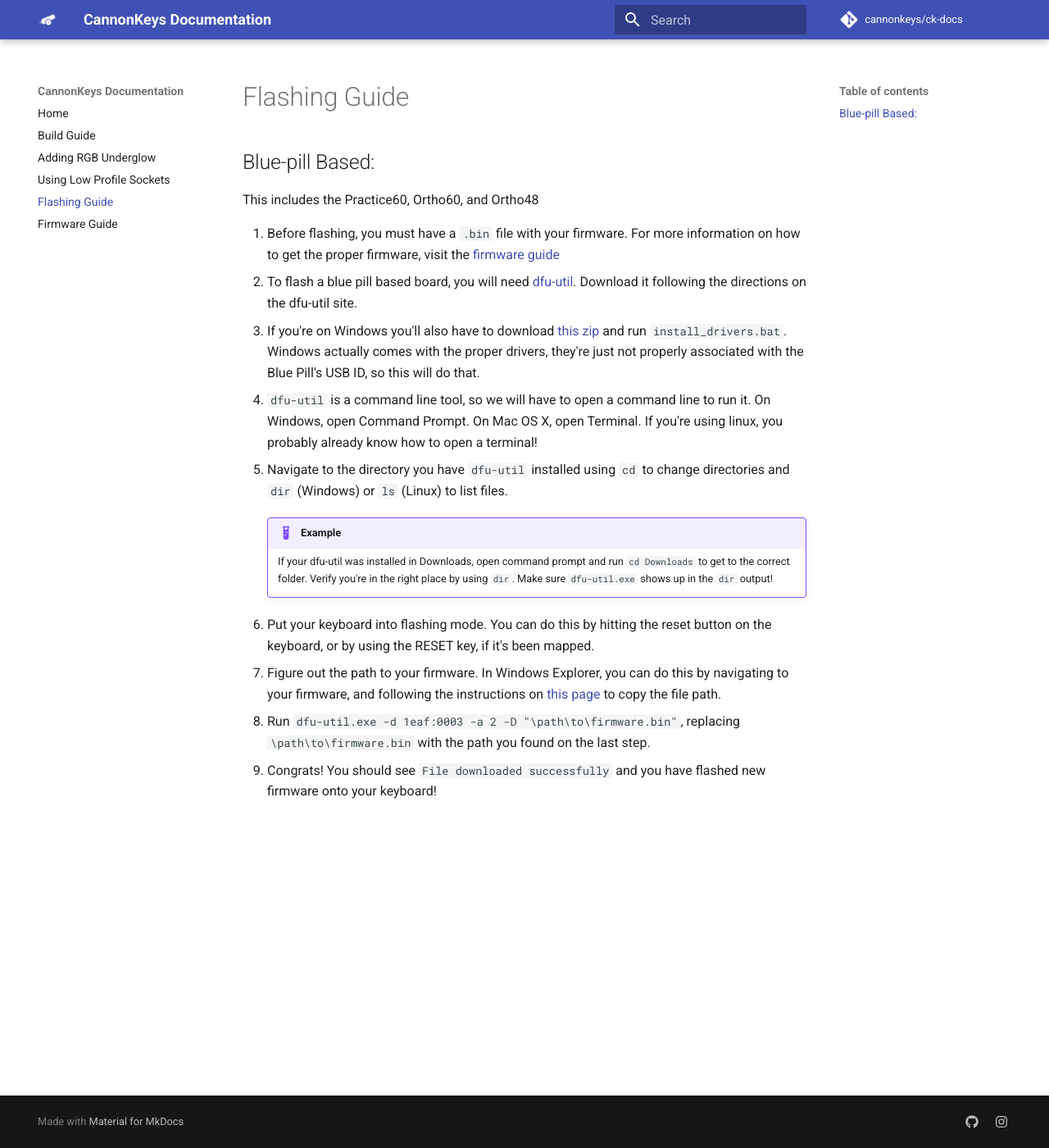
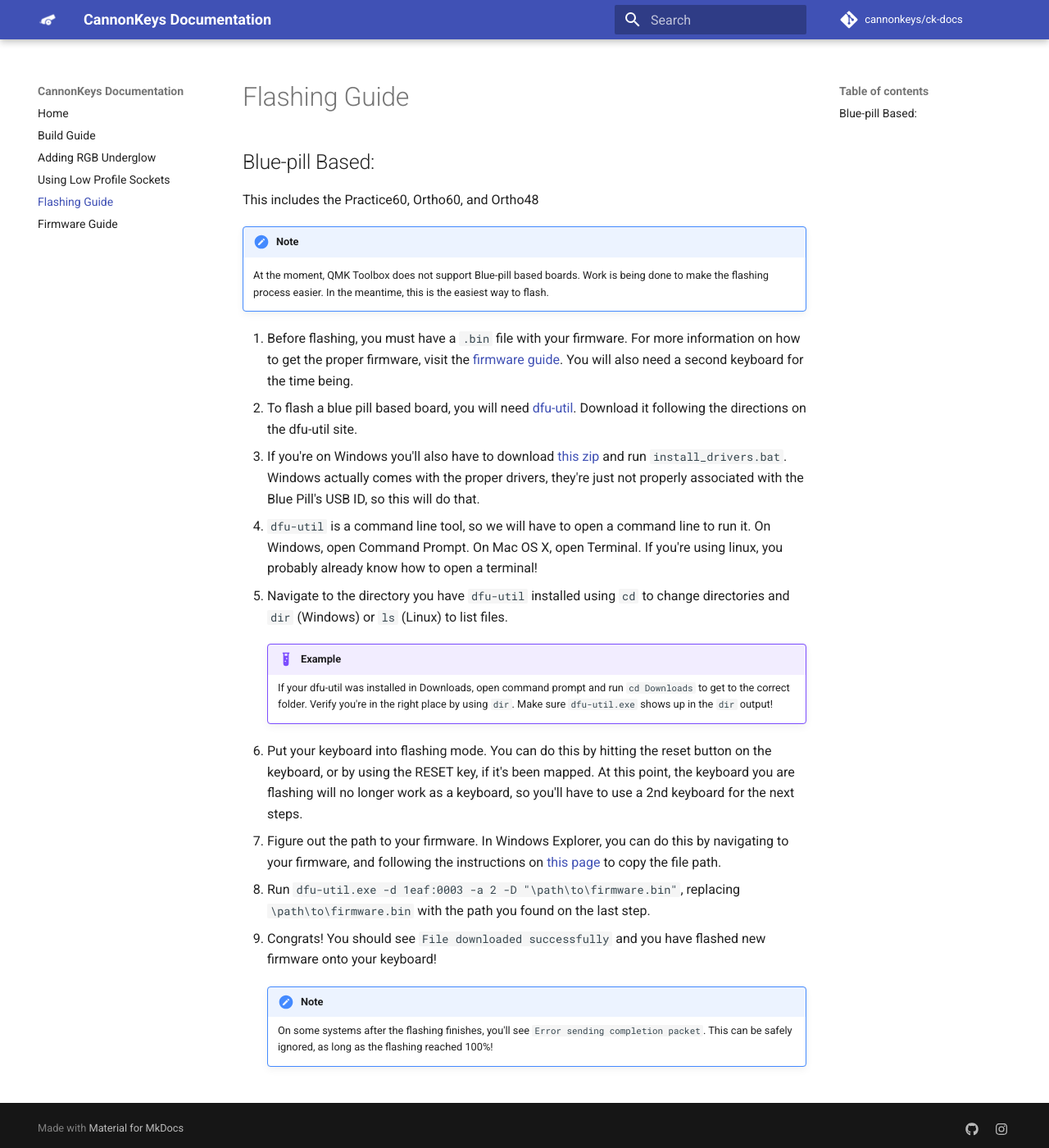
Before and after one commit to cannonkeys/ck-docs, an MkDocs documentation site: the page built from docs/flashing.md, in a window 1280 px wide and 1400 px high. Shown: the whole window at 82% size. Built offline with MkDocs 1.6.1 and Material for MkDocs 9.7.7, drawn with Linux system fonts in a browser that asks for light colours; comment, search, counter and statistics services are not loaded.

Commit message:
Update flashing guide with some caveats

```diff
--- a/docs/flashing.md
+++ b/docs/flashing.md
@@ -3,7 +3,11 @@
 ## Blue-pill Based:
 This includes the Practice60, Ortho60, and Ortho48
 
- 1. Before flashing, you must have a `.bin` file with your firmware. For more information on how to get the proper firmware, visit the [firmware guide](firmware.md)
+!!! Note
+    At the moment, QMK Toolbox does not support Blue-pill based boards. Work is being done to make the flashing process easier.
+    In the meantime, this is the easiest way to flash.
+
+ 1. Before flashing, you must have a `.bin` file with your firmware. For more information on how to get the proper firmware, visit the [firmware guide](firmware.md). You will also need a second keyboard for the time being.
  1. To flash a blue pill based board, you will need [dfu-util](http://dfu-util.sourceforge.net/). Download it following the directions on the dfu-util site.
  1. If you're on Windows you'll also have to download [this zip](assets/win_driver.zip) and run `install_drivers.bat`. Windows actually comes with the proper drivers, they're just not properly associated with the Blue Pill's USB ID, so this will do that.
  1. `dfu-util` is a command line tool, so we will have to open a command line to run it. On Windows, open Command Prompt. On Mac OS X, open Terminal. If you're using linux, you probably already know how to open a terminal!
@@ -12,7 +16,10 @@ This includes the Practice60, Ortho60, and Ortho48
     !!! Example
         If your dfu-util was installed in Downloads, open command prompt and run `cd Downloads` to get to the correct folder. Verify you're in the right place by using `dir`. Make sure `dfu-util.exe` shows up in the `dir` output!
 
- 1. Put your keyboard into flashing mode. You can do this by hitting the reset button on the keyboard, or by using the RESET key, if it's been mapped.
+ 1. Put your keyboard into flashing mode. You can do this by hitting the reset button on the keyboard, or by using the RESET key, if it's been mapped. At this point, the keyboard you are flashing will no longer work as a keyboard, so you'll have to use a 2nd keyboard for the next steps.
  1. Figure out the path to your firmware. In Windows Explorer, you can do this by navigating to your firmware, and following the instructions on [this page](https://www.pcworld.com/article/251406/windows_tips_copy_a_file_path_show_or_hide_extensions.html) to copy the file path.
  1. Run `dfu-util.exe -d 1eaf:0003 -a 2 -D "\path\to\firmware.bin"`, replacing `\path\to\firmware.bin` with the path you found on the last step.
  1. Congrats! You should see `File downloaded successfully` and you have flashed new firmware onto your keyboard!
+
+    !!! Note
+        On some systems after the flashing finishes, you'll see `Error sending completion packet`. This can be safely ignored, as long as the flashing reached 100%!
```
